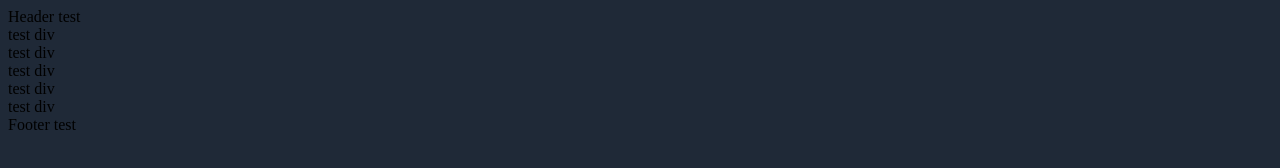
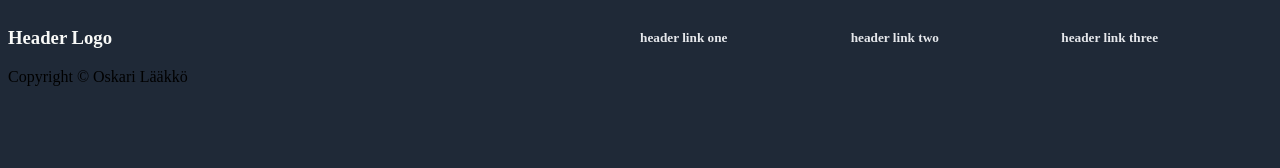
Before and after one commit to oilaa/landing-page-project, a plain HTML site: page index.html in a window 1280 px wide. Drawn offline with Linux system fonts and the light colour scheme.

Commit message:
added some headers and footer text

```diff
--- a/index.html
+++ b/index.html
@@ -3,17 +3,27 @@
 <head>
     <meta charset="UTF-8">
     <meta name="viewport" content="width=device-width, initial-scale=1.0">
-    <title>Document</title>
-    <header>Header test</header>
+    <title>Landing Page</title>
     <link rel="stylesheet" href="styles.css">
-    <script src="script.js" defer></script>
 </head>
 <body>
-    <div>test div</div>
-    <div>test div</div>
-    <div>test div</div>
-    <div>test div</div>
-    <div>test div</div>
-    <footer>Footer test</footer>
+    <div class="container">
+        <h3>
+            Header Logo
+        </h3>
+        <h5>
+            header link one
+        </h5>
+        <h5>
+            header link two
+        </h5>
+        <h5>
+            header link three
+        </h5>
+    </div>
+
+    <footer>
+        Copyright © Oskari Lääkkö
+    </footer>
 </body>
 </html>
--- a/styles.css
+++ b/styles.css
@@ -1,4 +1,19 @@
 body {
-    flex: auto;
     background-color: #1F2937;
 }
+
+.container {
+    display: flex;
+}
+
+.container > h3 {
+    flex: 3;
+    size: 24px;
+    color: #F9FAF8;
+}
+
+.container > h5 {
+    flex: 1;
+    size: 18px;
+    color: #E5E7EB;
+}
```
